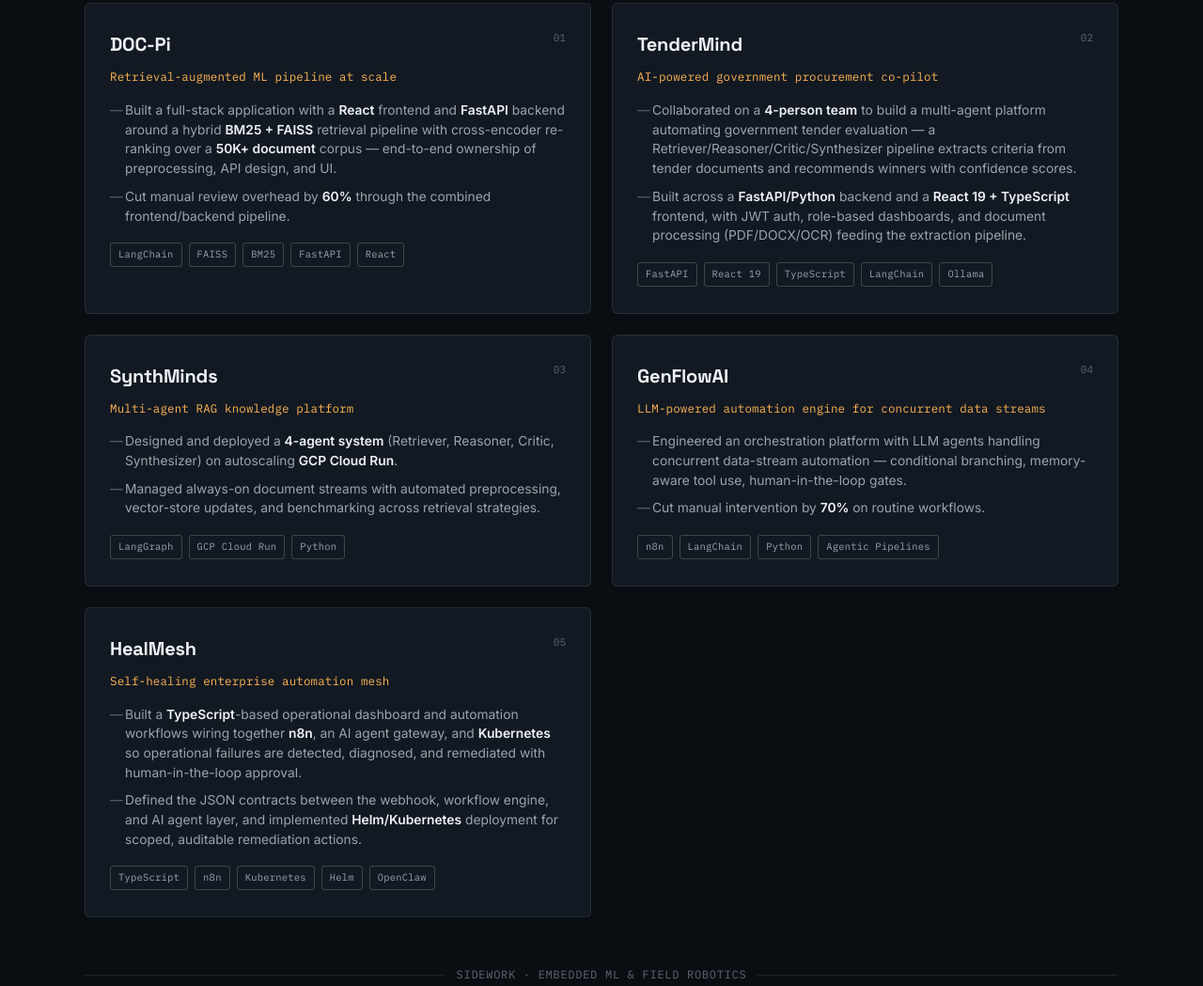
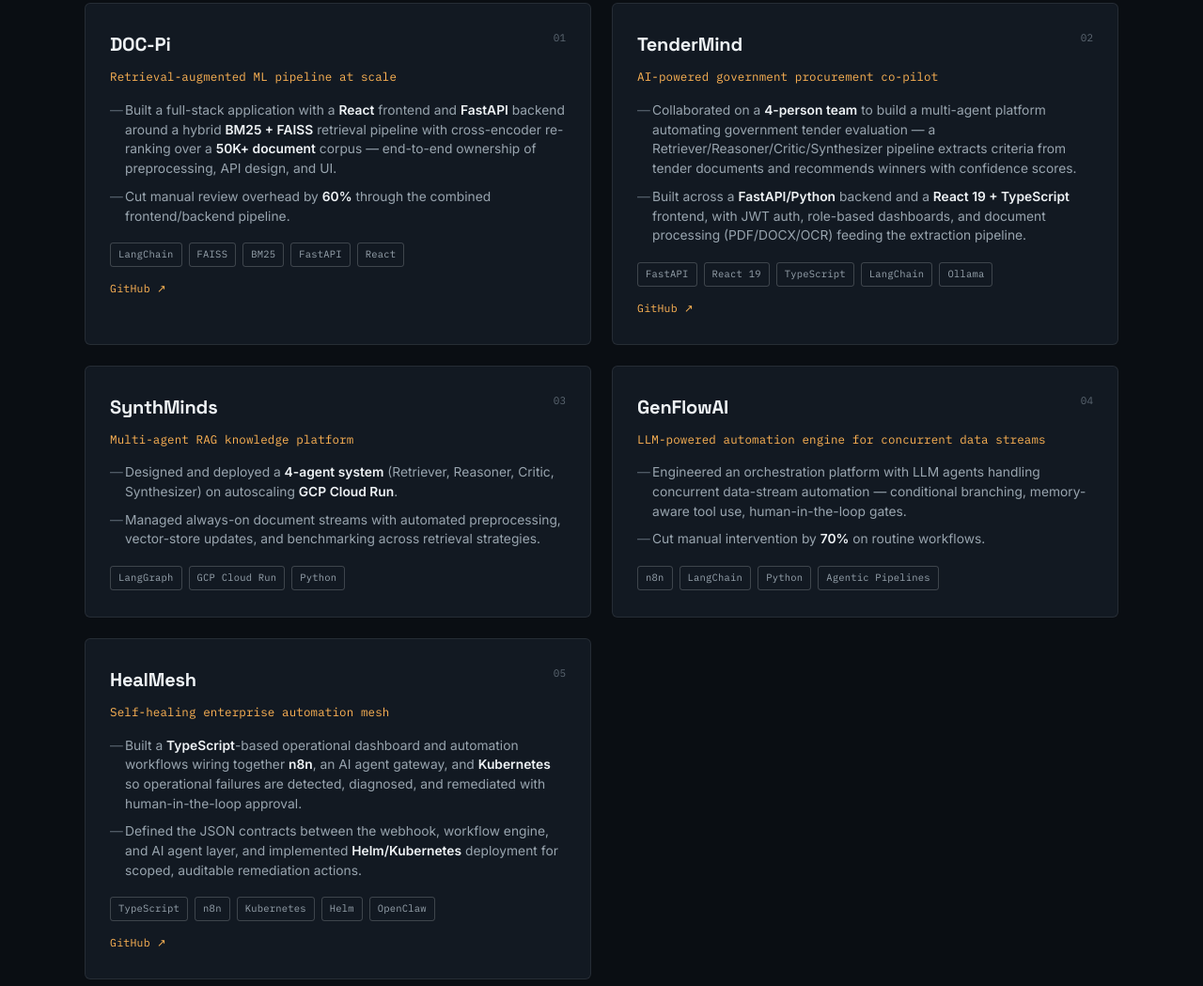
Before and after one commit to Anwesha11111/Anwesha_Portfolio, a plain HTML site: page index.html in a window 1280 px wide. Shown: the part 3102-4151 px from the top of the page at 94% size. Drawn offline with Linux system fonts and the light colour scheme.

Commit message:
Update index.html

```diff
--- a/index.html
+++ b/index.html
@@ -310,6 +310,12 @@
   border:1px solid var(--border-strong);border-radius:3px;padding:4px 8px;
   letter-spacing:0.02em;
 }
+.proj-link{
+  display:inline-flex;align-items:center;gap:5px;margin-top:14px;
+  font-family:var(--font-mono);font-size:11.5px;color:var(--amber);
+  text-decoration:none;letter-spacing:0.02em;
+}
+.proj-link:hover{color:var(--teal);}
 
 /* ===== SIDEWORK ===== */
 .sidework-head{
@@ -590,6 +596,7 @@
           <li>Cut manual review overhead by <b>60%</b> through the combined frontend/backend pipeline.</li>
         </ul>
         <div class="tag-row"><span class="tag">LangChain</span><span class="tag">FAISS</span><span class="tag">BM25</span><span class="tag">FastAPI</span><span class="tag">React</span></div>
+        <a class="proj-link" href="https://github.com/Anwesha11111/Doc-Pi" target="_blank" rel="noopener">GitHub ↗</a>
       </div>
 
       <div class="proj-card reveal">
@@ -601,6 +608,7 @@
           <li>Built across a <b>FastAPI/Python</b> backend and a <b>React 19 + TypeScript</b> frontend, with JWT auth, role-based dashboards, and document processing (PDF/DOCX/OCR) feeding the extraction pipeline.</li>
         </ul>
         <div class="tag-row"><span class="tag">FastAPI</span><span class="tag">React 19</span><span class="tag">TypeScript</span><span class="tag">LangChain</span><span class="tag">Ollama</span></div>
+        <a class="proj-link" href="https://github.com/Anwesha11111/TenderMind" target="_blank" rel="noopener">GitHub ↗</a>
       </div>
 
       <div class="proj-card reveal">
@@ -634,6 +642,7 @@
           <li>Defined the JSON contracts between the webhook, workflow engine, and AI agent layer, and implemented <b>Helm/Kubernetes</b> deployment for scoped, auditable remediation actions.</li>
         </ul>
         <div class="tag-row"><span class="tag">TypeScript</span><span class="tag">n8n</span><span class="tag">Kubernetes</span><span class="tag">Helm</span><span class="tag">OpenClaw</span></div>
+        <a class="proj-link" href="https://github.com/Anwesha11111/HealMesh" target="_blank" rel="noopener">GitHub ↗</a>
       </div>
 
     </div>
```
